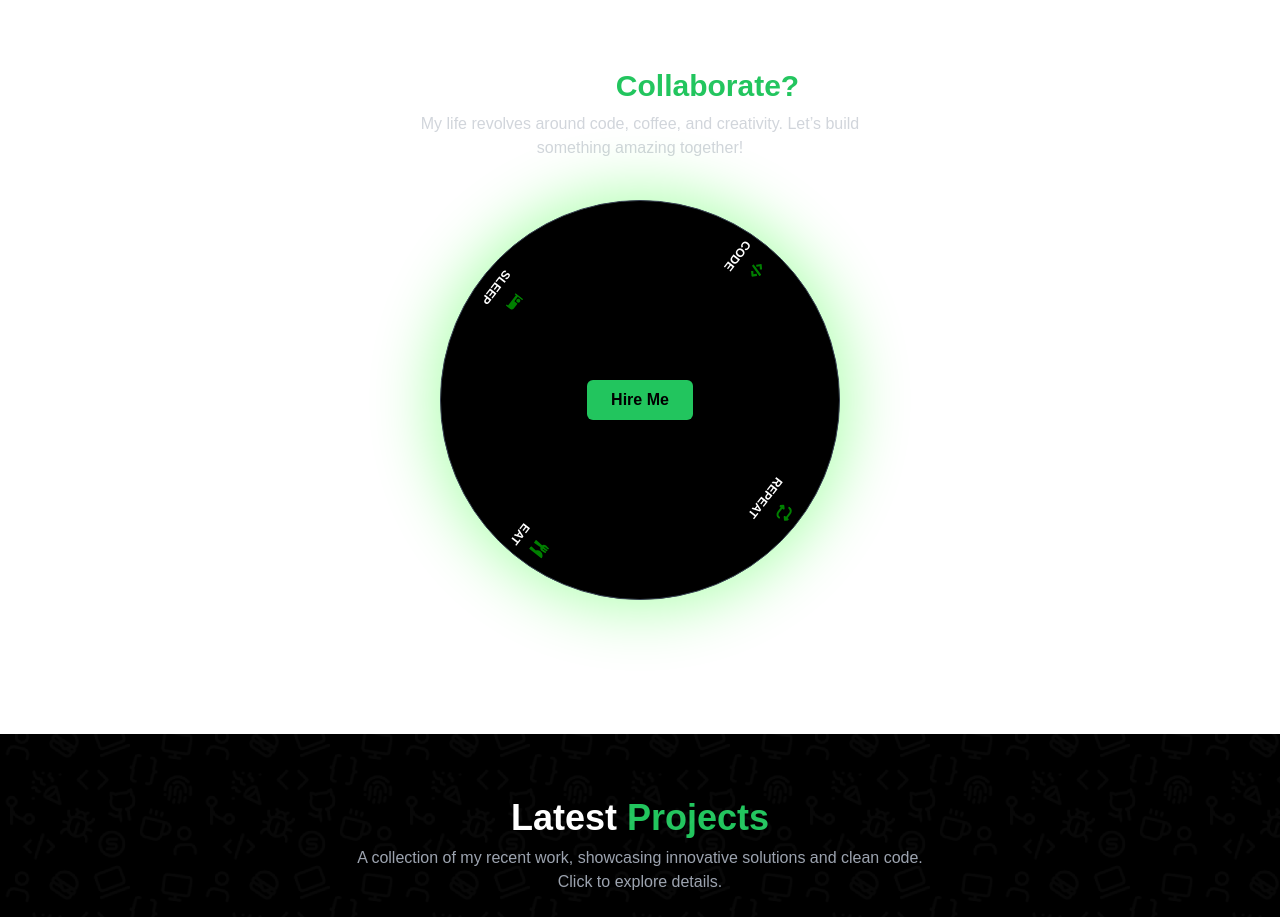
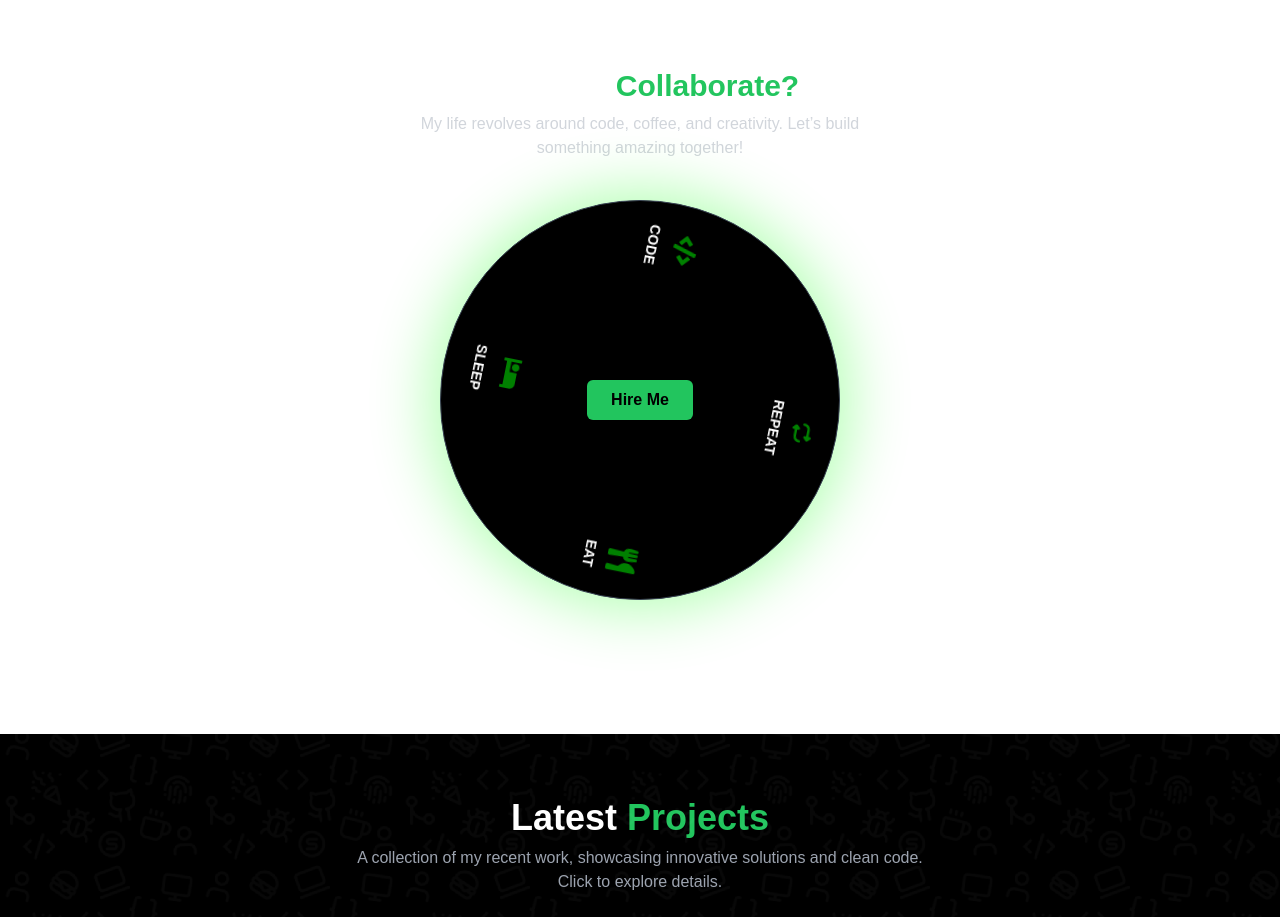
Before and after one commit to itskarishmadev/KarishmaPortfolio, a Next.js app: page / in a window 1280 px wide. Shown: the part 1900-2817 px from the top of the page. Built offline with nearby package versions, Linux system fonts and the light colour scheme.

Commit message:
rotatingwheelsizechange

```diff
--- a/src/componens/common/rotatingWheel.tsx
+++ b/src/componens/common/rotatingWheel.tsx
@@ -8,8 +8,8 @@ const RotatingCircle = () => {
 
     useEffect(() => {
         const interval = setInterval(() => {
-            setAngle((prev) => (prev + 1) % 360);
-        }, 50); // rotate 1° every 50ms (adjust for speed)
+            setAngle((prev) => (prev + 45));
+        }, 2000); // rotate 1° every 50ms (adjust for speed)
         return () => clearInterval(interval);
     }, []);
     return (
@@ -24,50 +24,50 @@ const RotatingCircle = () => {
 
             {/* Rotating Circle */}
             <div className="relative  xs:w-[300px] xs:h-[300px] sm:w-[400px] sm:h-[400px] rounded-full bg-black border border-gray-700 shadow-[0_0_60px_10px_rgba(0,255,0,0.3)] overflow-hidden">
-                {/* Icons Wrapper - Rotated via React state */}
+
                 <div
-                    className="absolute  inset-0 transition-transform duration-[50ms] ease-linear"
+                    className="absolute  inset-0 transition-transform duration-[2000ms] ease-linear "
                     style={{ transform: `rotate(${angle}deg)` }}
                 >
                     {/* REPEAT */}
-                    <div className="absolute top-2 left-1/2 -translate-x-1/2 text-center">
+                    <div className="absolute top-6 left-1/2 -translate-x-1/2 text-center">
                         <span className="flex flex-col justify-center items-center gap-2">
-                            <FaRepeat color="green" />
-                            <p className="text-xs font-semibold">REPEAT</p>
+                            <FaRepeat color="green" size={20} />
+                            <p className="text-sm  font-semibold">REPEAT</p>
                         </span>
 
                     </div>
 
                     {/* SLEEP */}
-                    <div className="absolute bottom-2 left-1/2 -translate-x-1/2 text-center">
+                    <div className="absolute bottom-6 left-1/2 -translate-x-1/2 text-center">
                         <span className="flex flex-col justify-center items-center gap-2">
-                            <FaBed color="green" />
-                            <p className="text-xs font-semibold">SLEEP</p>
+                            <FaBed color="green" size={30} />
+                            <p className="text-sm  font-semibold">SLEEP</p>
 
                         </span>
 
                     </div>
 
                     {/* CODE */}
-                    <div className="absolute left-2 top-1/2 -translate-y-1/2 text-center">
-                        <span className="flex flex-col justify-center items-center gap-2"> <FaCode color="green" />
-                            <p className="text-xs font-semibold">CODE</p></span>
+                    <div className="absolute left-6 top-1/2 -translate-y-1/2 text-center">
+                        <span className="flex flex-col justify-center items-center gap-2"> <FaCode color="green" size={30} />
+                            <p className="text-sm font-semibold">CODE</p></span>
 
 
                     </div>
 
                     {/* EAT */}
-                    <div className="absolute right-2 top-1/2 -translate-y-1/2 text-center">
+                    <div className="absolute right-6 top-1/2 -translate-y-1/2 text-center">
                         <span className="flex flex-col justify-center items-center gap-2">
-                            <FaUtensils color="green" />
-                            <p className="text-xs font-semibold">EAT</p>
+                            <FaUtensils color="green" size={30} />
+                            <p className="text-sm font-semibold">EAT</p>
                         </span>
 
 
                     </div>
                 </div>
 
-                {/* Static Hire Me Button */}
+                {/*  Hire Me Button */}
                 <div className="absolute inset-0 flex items-center justify-center z-10">
                     <button className="bg-green-500 text-black font-semibold px-6 py-2 rounded-md hover:bg-green-600 transition"
                         onClick={() => {
```
